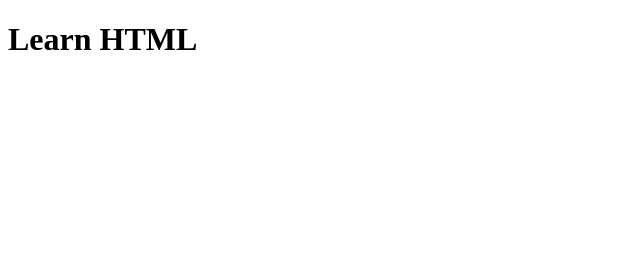
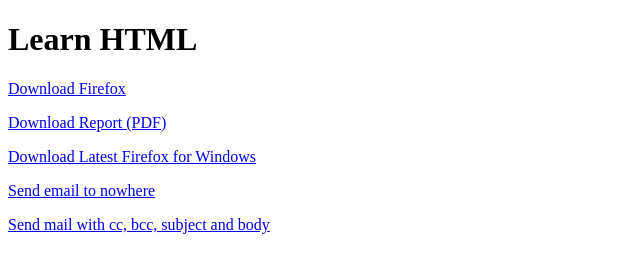
Before and after one commit to Anik7303/mdn-html, a plain HTML site: page intro-to-html/index.html in a window 1280 px wide. Shown: the whole page, without its empty margins (0-640 px from the left). Drawn offline with Linux system fonts and the light colour scheme.

Commit message:
mdn - intro to html - creating hyperlinks

```diff
--- a/intro-to-html/index.html
+++ b/intro-to-html/index.html
@@ -33,5 +33,25 @@
     </head>
     <body>
         <h1>Learn HTML</h1>
+        <p><a href="https://firefox.com">Download Firefox</a></p>
+        <p>
+            <a href="https://example.com/report.pdf">Download Report (PDF)</a>
+        </p>
+        <p>
+            <a
+                href="https://download.mozilla.org/?product=firefox-latest-ssl&os=win64&lang=en-US"
+                download="firefox-latest-64bit-installer.exe"
+            >
+                Download Latest Firefox for Windows
+            </a>
+        </p>
+        <p><a href="mailto:nowhere@mozilla.org">Send email to nowhere</a></p>
+        <p>
+            <a
+                href="mailto:nowhere@mozilla.org?cc=name2@rapidtables.com&bcc=name3@rapidtables.com&subject=The%20subject%20of%20the%20email&body=The%20body%20of%20the%20email"
+            >
+                Send mail with cc, bcc, subject and body
+            </a>
+        </p>
     </body>
 </html>
```
